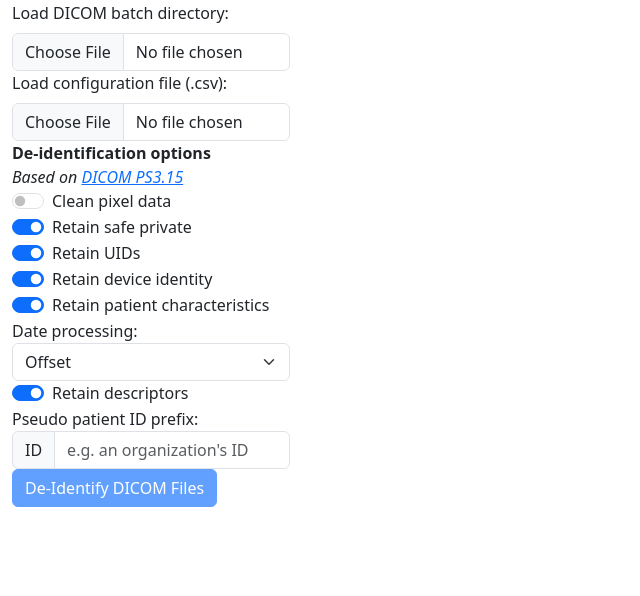
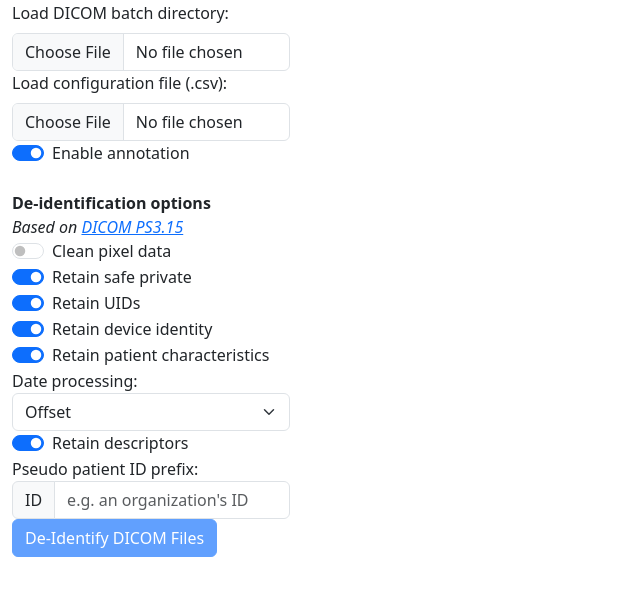
Before and after one commit to valab-certh/meddisc, a FastAPI app: page / in a window 1280 px wide. Shown: the part 165-761 px from the top of the page, without its empty margins (0-640 px from the left). Run offline with FastAPI, Linux system fonts and the light colour scheme; parts of the project's set-up code (start-up, migrations or seed data) failed here and were passed over.

Commit message:
Add enable annotation toggle

```diff
--- a/python/main.py
+++ b/python/main.py
@@ -44,6 +44,7 @@ if TYPE_CHECKING:
 
 class UserOptionsClass(BaseModel):
     clean_image: bool
+    annotation: bool
     retain_safe_private: bool
     retain_uids: bool
     retain_device_identity: bool
@@ -1108,6 +1109,7 @@ async def handle_submit_button_click(user_options: UserOptionsClass) -> list[Any
         "input_dcm_dp": "./tmp/session-data/raw",
         "output_dcm_dp": "./tmp/session-data/clean",
         "clean_image": True,
+        "annotation": True,
         "retain_safe_private": False,
         "retain_uids": False,
         "retain_device_identity": False,
@@ -1127,7 +1129,8 @@ async def handle_submit_button_click(user_options: UserOptionsClass) -> list[Any
     session_fp = Path("./tmp/session-data/session.json")
     with session_fp.open("w") as file:
         json.dump(session, file)
-    prepare_medsam()
+    if user_options["annotation"]:  # type: ignore[index]
+        prepare_medsam()
     return dicom_pair_fps
 
 
--- a/python/static/script.js
+++ b/python/static/script.js
@@ -6,7 +6,7 @@ var RawImg = document.getElementById('RawImg');
 var PixelDataDisplay = document.getElementById('PixelDataDisplay');
 var DICOMSlider = document.getElementById('DICOMSlider');
 var clean_image = document.getElementById('clean-image');
-var OverlayCanvas = document.getElementById('OverlayCanvas')
+var annotation = document.getElementById('annotation');
 var ctx = OverlayCanvas.getContext('2d');
 var ToggleEdit = document.getElementById('ToggleEdit');
 var BrushSizeSlider = document.getElementById('BrushSizeSlider');
@@ -487,6 +487,7 @@ async function submit_dicom_processing_request()
     const data =
     {
         'clean_image': clean_image.checked,
+        'annotation': annotation.checked,
         'retain_safe_private': retain_safe_private_input_checkbox.checked,
         'retain_uids': retain_uids_input_checkbox.checked,
         'retain_device_identity': retain_device_identity_input_checkbox.checked,
@@ -512,12 +513,12 @@ async function submit_dicom_processing_request()
     DICOMSlider.value = 0;
     await UpdateDICOMInformation(0);
     CheckForChanges();
-    retain_safe_private_input_checkbox.disabled = false;
-    retain_uids_input_checkbox.disabled = false;
-    retain_device_identity_input_checkbox.disabled = false;
-    retain_patient_characteristics_input_checkbox.disabled = false;
-    date_processing_select.disabled = false;
-    retain_descriptors_input_checkbox.disabled = false;
+    if (annotation.checked) {
+        BrushSelect.disabled=false;
+        ClassText.disabled=false;
+        Add.disabled=false;
+        Remove.disabled=false;
+        SubmitClasses.disabled=false;
     await fetch
     (
         '/correct_seg_homogeneity',
@@ -542,6 +543,7 @@ async function submit_dicom_processing_request()
     {
         const newOption = new Option(classesMap[class_idx], classesMap[class_idx], false, false);
         BrushSelect.add(newOption);
+        }
     }
 }
 
--- a/python/templates/index.html
+++ b/python/templates/index.html
@@ -53,6 +53,15 @@
                         <label for="formFile" class="form-label">Load configuration file (.csv):</label>
                         <input name="ConfigFile" class="form-control" type="file">
                     </form>
+                    <div class="form-check form-switch">
+                        <input class="form-check-input"
+                               type="checkbox"
+                               role="switch"
+                               id="annotation"
+                               checked>
+                        <label class="form-check-label" for="annotation">Enable annotation</label>
+                    </div>
+                    <br>
                     <b>De-identification options</b>
                     <br>
                     <i>
```
